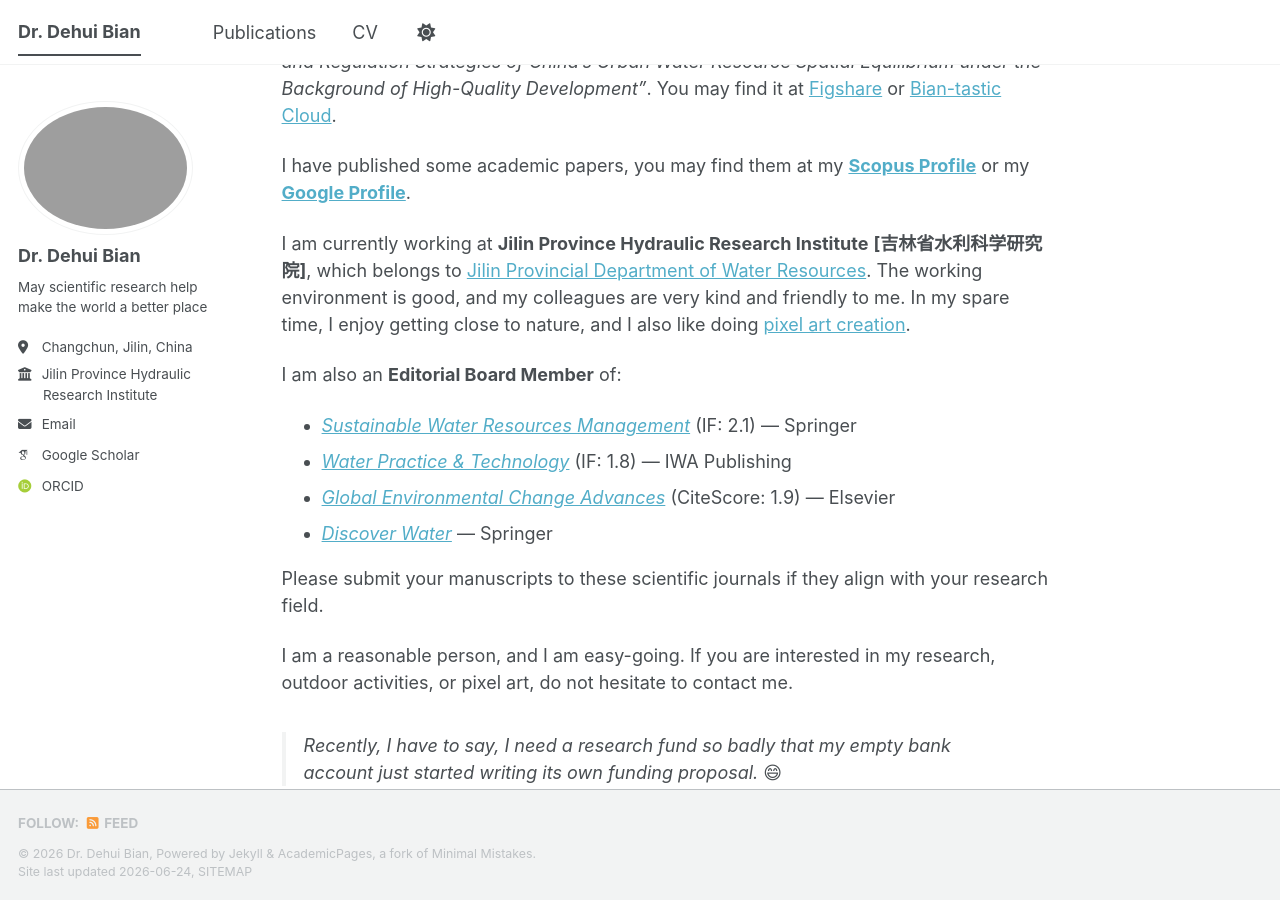
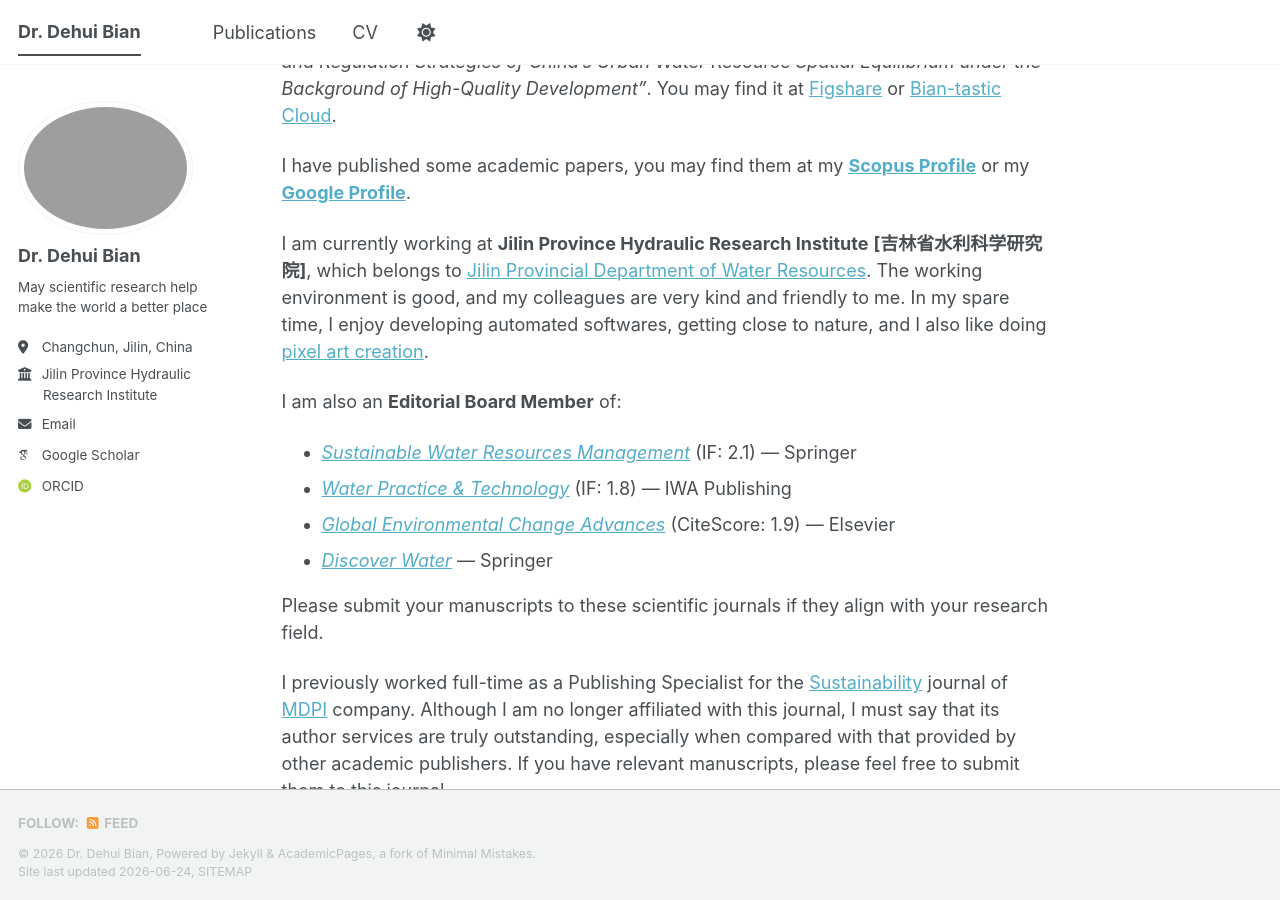
Before and after one commit to DehuiBian/dehuibian.github.io, a Jekyll site: the page built from index.md, in a window 1280 px wide and 900 px high, scrolled down 358 px. Built offline with Jekyll 4.4.1, drawn with Linux system fonts in a browser that asks for light colours; some web fonts are replaced; a script bundle is joined from its source files by our own code; library files that are not in the unit come from our copies.

Commit message:
index.md

```diff
--- a/index.md
+++ b/index.md
@@ -13,7 +13,7 @@ I graduated from the School of Environment, [Beijing Normal University (BNU)](ht
 
 I have published some academic papers, you may find them at my [**Scopus Profile**](https://www.scopus.com/authid/detail.uri?authorId=57217677784) or my [**Google Profile**](https://scholar.google.com/citations?user=jgljlHoAAAAJ&hl=en&oi=ao).
 
-I am currently working at **Jilin Province Hydraulic Research Institute** **[吉林省水利科学研究院]**, which belongs to [Jilin Provincial Department of Water Resources](https://slt.jl.gov.cn). The working environment is good, and my colleagues are very kind and friendly to me. In my spare time, I enjoy getting close to nature, and I also like doing [pixel art creation](https://www.bilibili.com/video/BV1yFFFzpEeV/?spm_id_from=333.1387.homepage.video_card.click&vd_source=4595e507882d4d13deb3445101e60309).
+I am currently working at **Jilin Province Hydraulic Research Institute** **[吉林省水利科学研究院]**, which belongs to [Jilin Provincial Department of Water Resources](https://slt.jl.gov.cn). The working environment is good, and my colleagues are very kind and friendly to me. In my spare time, I enjoy developing automated softwares, getting close to nature, and I also like doing [pixel art creation](https://www.bilibili.com/video/BV1yFFFzpEeV/?spm_id_from=333.1387.homepage.video_card.click&vd_source=4595e507882d4d13deb3445101e60309).
 
 I am also an **Editorial Board Member** of:
 
@@ -24,6 +24,8 @@ I am also an **Editorial Board Member** of:
 
 Please submit your manuscripts to these scientific journals if they align with your research field.
 
+I previously worked full-time as a Publishing Specialist for the [Sustainability](https://www.mdpi.com/journal/sustainability) journal of [MDPI](https://www.mdpi.com) company. Although I am no longer affiliated with this journal, I must say that its author services are truly outstanding, especially when compared with that provided by other academic publishers. If you have relevant manuscripts, please feel free to submit them to this journal.
+
 I am a reasonable person, and I am easy-going. If you are interested in my research, outdoor activities, or pixel art, do not hesitate to contact me.
 
 > Recently, I have to say, I need a research fund so badly that my empty bank account just started writing its own funding proposal. 😄
```
